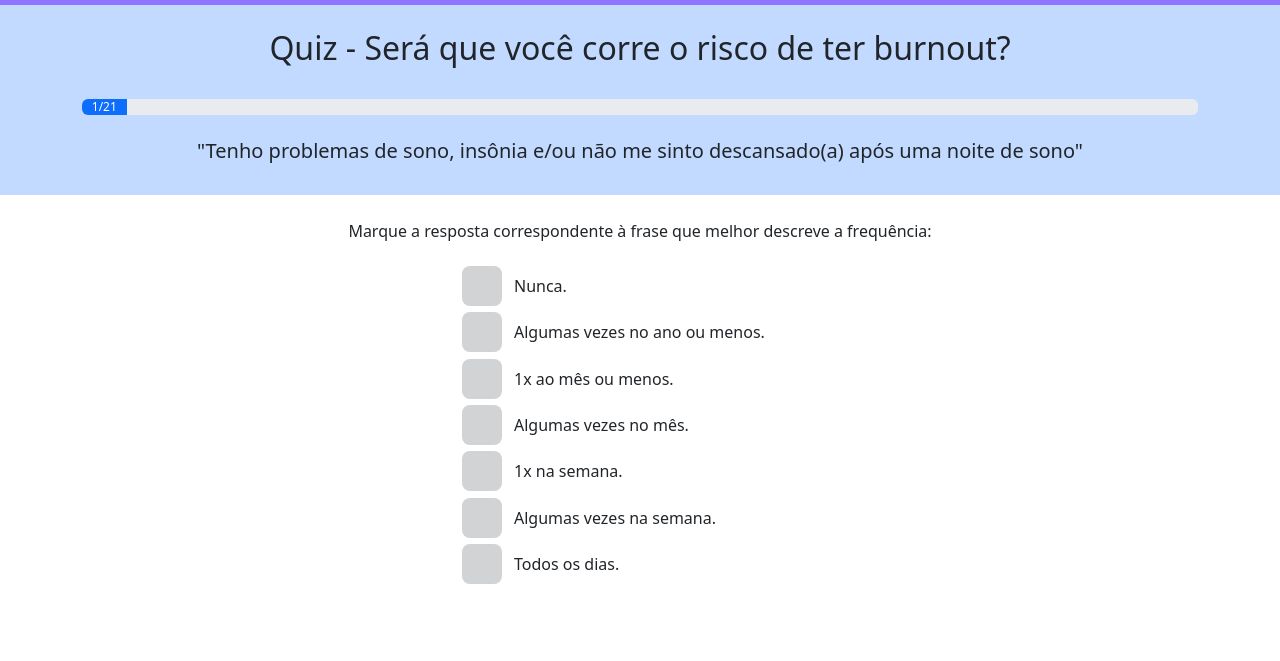
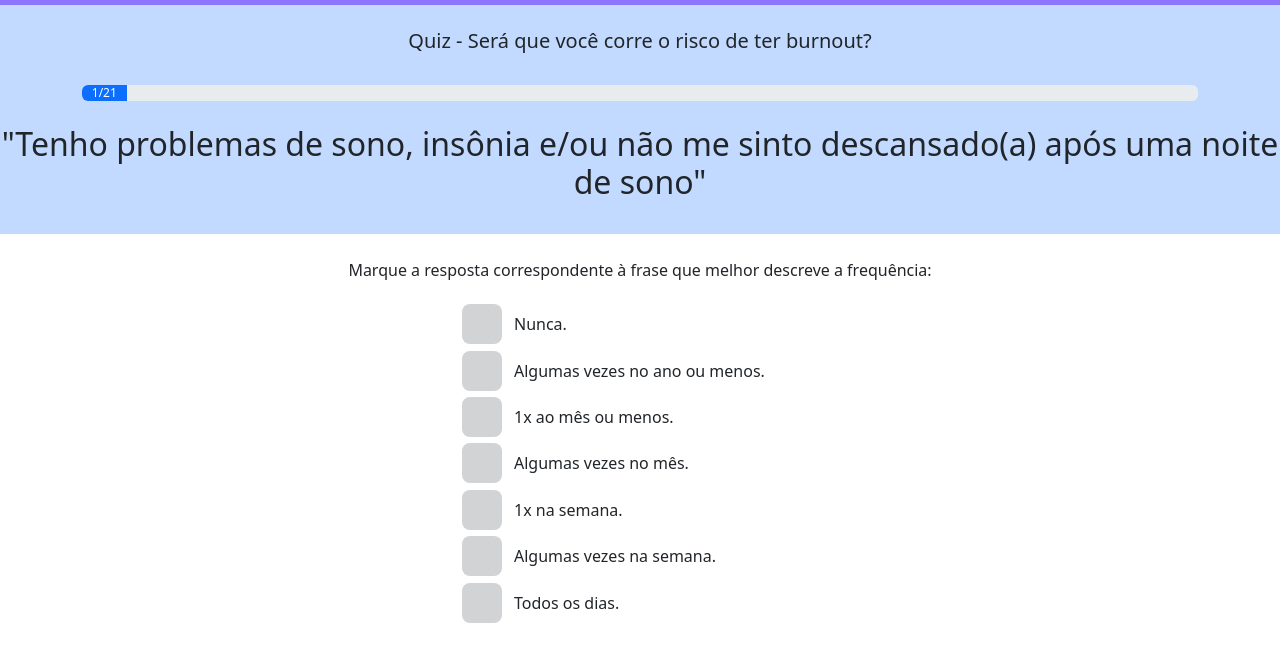
Before and after one commit to JonasMarma/ergocog, a plain HTML site: page quiz.html in a window 1280 px wide. Shown: the part 81-742 px from the top of the page. Drawn offline with Linux system fonts and the light colour scheme.

Commit message:
Tamanhos quiz

```diff
--- a/quiz.html
+++ b/quiz.html
@@ -64,7 +64,7 @@
 
         <br>
 
-        <h2 class="text-center">Quiz - Será que você corre o risco de ter burnout?</h2>
+        <h5 class="text-center">Quiz - Será que você corre o risco de ter burnout?</h5>
 
         <br>
 
@@ -81,8 +81,8 @@
 
         <br>
 
-        <h5 class="text-center" id="enunciado">"Tenho problemas de sono, insônia e/ou não me sinto
-            descansado(a) após uma noite de sono"</h5>
+        <h2 class="text-center" id="enunciado">"Tenho problemas de sono, insônia e/ou não me sinto
+            descansado(a) após uma noite de sono"</h2>
 
         <br>
 
```
